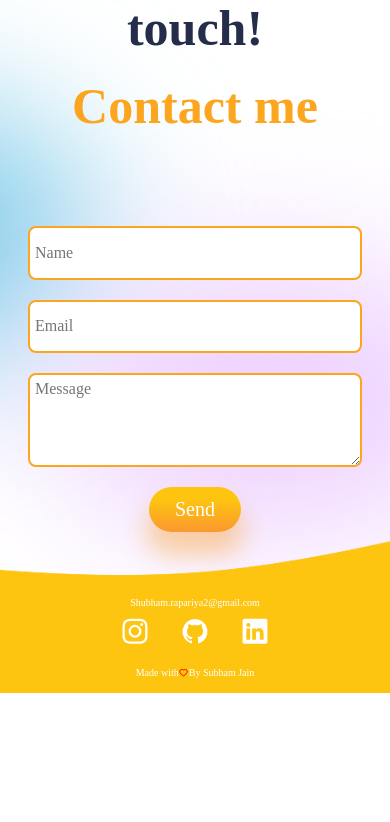
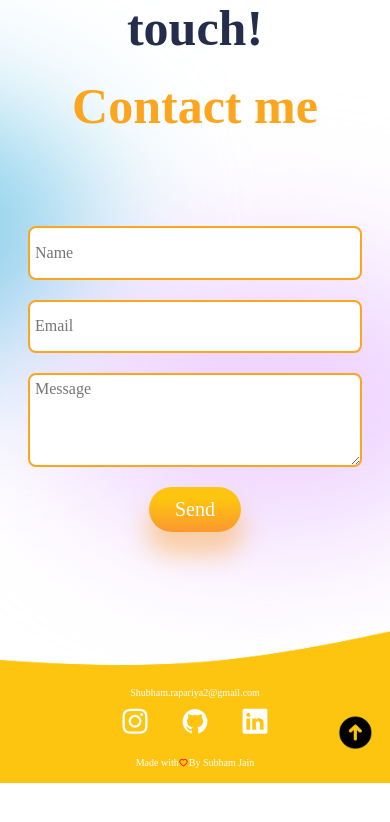
Before and after one commit to Subham7769/MyProtfolio-React-, a React (Create React App) app: page / in a window 390 px wide. Shown: the part 5403-6225 px from the top of the page. Before the commit the page ends 6096 px from the top, so only its background shows below. Built offline with nearby package versions, Linux system fonts and the light colour scheme; a web font is replaced by a local one.

Commit message:
final deployement

```diff
--- a/src/Components/Footer/Footer.css
+++ b/src/Components/Footer/Footer.css
@@ -25,9 +25,24 @@ gap: 3rem;
   align-items: center;
   justify-content: center;
 }
+.Arrow{
+  position: relative;
+  top: 2rem;
+  right: 16rem;
+  border-radius: 100%;
+  transform: scale(0.25);
 
+}
 @media screen and (max-width: 768px){
     .f-content{
       transform: scale(.5);
     }
+    .Arrow{
+      position: relative;
+      top: 2rem;
+      right: 14rem;
+      border-radius: 100%;
+      transform: scale(0.1);
+
+    }
   }
--- a/src/Components/Footer/Footer.jsx
+++ b/src/Components/Footer/Footer.jsx
@@ -1,10 +1,13 @@
 import React from 'react'
 import './Footer.css'
 import wave from '../../img/wave.png'
+import arrow from '../../img/Arrow.png'
 import Insta from '@iconscout/react-unicons/icons/uil-instagram'
 import Github from '@iconscout/react-unicons/icons/uil-github'
 import Linkedin from '@iconscout/react-unicons/icons/uil-linkedin'
 import HeartFilled  from '@iconscout/react-unicons/icons/uil-heart'
+import { Link } from 'react-scroll';
+
 
 const Footer = () => {
   return (
@@ -19,6 +22,8 @@ const Footer = () => {
         </div>
     <p>Made with  <HeartFilled  color='red' size='1rem'/>  By Subham Jain</p>
     </div>
+
+    <span className='Arrow'><Link to="navbar" smooth={true} duration={300}><img src={arrow} alt="" /></Link></span>
     </div>
   )
 }
```
Also changed, not shown: src/img/Arrow.png (added), src/img/UpArrow.gif (added).
